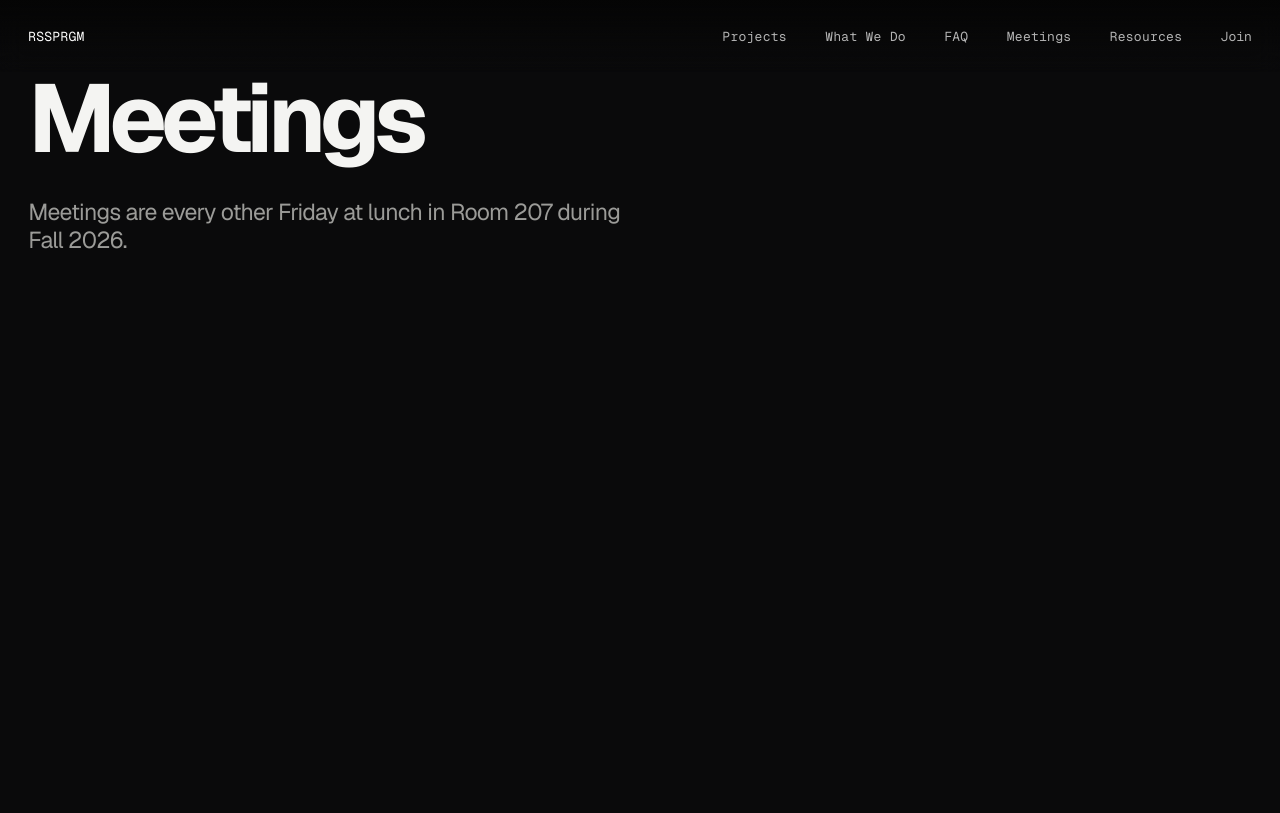
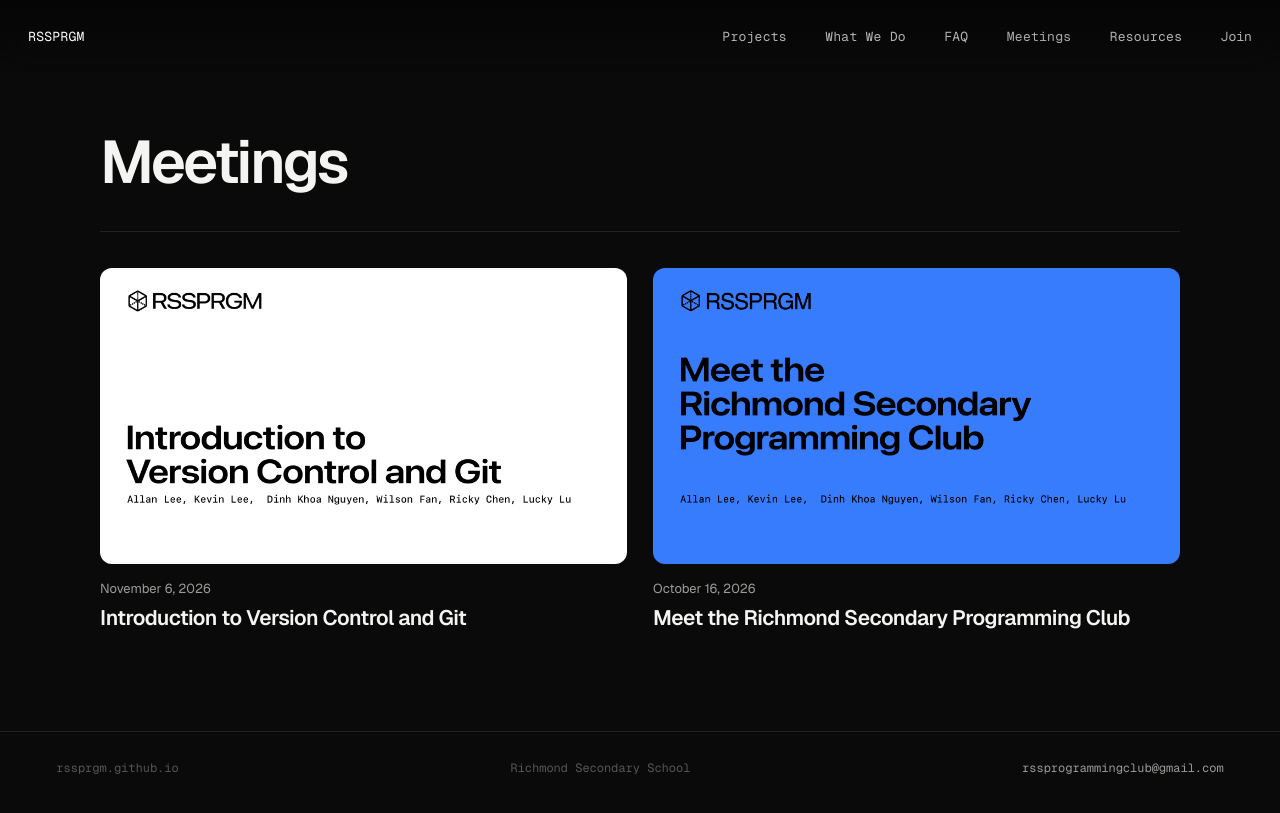
Before and after one commit to rssprgm/rssprgm.github.io, a Jekyll site: the page built from meetings.html, in a window 1280 px wide. Shown: the top 813 px of the page. Built offline with Jekyll 4.4.1, drawn with Linux system fonts in a browser that asks for light colours.

Commit message:
Unify page hierarchy, spacing, navigation, and footers

```diff
--- a/_includes/mobile-menu.html
+++ b/_includes/mobile-menu.html
@@ -12,8 +12,8 @@
       <a href="{{ home_url }}#what-we-do" data-mobile-menu-link>What We Do</a>
       <a href="{{ home_url }}#faq" data-mobile-menu-link>FAQ</a>
     {% endif %}
-    <a href="{{ meetings_url }}" data-mobile-menu-link>Meetings</a>
-    <a href="{{ resources_url }}" data-mobile-menu-link>Resources</a>
+    <a href="{{ meetings_url }}" {% if page.meeting %}aria-current="location"{% elsif page.canonical_path == "/meetings.html" %}aria-current="page"{% endif %} data-mobile-menu-link>Meetings</a>
+    <a href="{{ resources_url }}" {% if page.canonical_path == "/resources.html" %}aria-current="page"{% endif %} data-mobile-menu-link>Resources</a>
     <button type="button" data-open-join data-mobile-menu-link>Join</button>
   </nav>
 </div>
--- a/_includes/site-header.html
+++ b/_includes/site-header.html
@@ -14,8 +14,8 @@
         <a href="{{ home_url }}#what-we-do">What We Do</a>
         <a href="{{ home_url }}#faq">FAQ</a>
       {% endif %}
-      <a href="{{ meetings_url }}">Meetings</a>
-      <a href="{{ resources_url }}">Resources</a>
+      <a href="{{ meetings_url }}" {% if page.meeting %}aria-current="location"{% elsif page.canonical_path == "/meetings.html" %}aria-current="page"{% endif %}>Meetings</a>
+      <a href="{{ resources_url }}" {% if page.canonical_path == "/resources.html" %}aria-current="page"{% endif %}>Resources</a>
       <button type="button" data-open-join>Join</button>
     </nav>
     <button
--- a/_layouts/default.html
+++ b/_layouts/default.html
@@ -16,7 +16,7 @@
     <meta property="og:image:height" content="630" />
     <meta property="og:image:alt" content="Richmond Secondary Programming Club" />
     <meta name="twitter:card" content="summary_large_image" />
-    <meta name="theme-color" content="#f4f4f2" />
+    <meta name="theme-color" content="#0a0a0b" />
     <link rel="preconnect" href="https://fonts.googleapis.com" />
     <link rel="preconnect" href="https://fonts.gstatic.com" crossorigin />
     <link
@@ -42,6 +42,8 @@
 
     {{ content }}
 
+    {% include site-footer.html %}
+
     {% include join-dialog.html %}
     <script type="module" src="{{ '/main.js' | relative_url }}"></script>
   </body>
--- a/meetings.html
+++ b/meetings.html
@@ -1,15 +1,25 @@
 ---
 layout: default
 title: Meetings — Richmond Secondary Programming Club
-description: Fall 2026 meeting details and resources for the Richmond Secondary Programming Club.
+description: Browse Programming Club workshops, presentations, summaries, and session notes.
 canonical_path: /meetings.html
 is_home: false
 ---
-<main>
-  <section class="resources meetings-page" aria-labelledby="meetings-title">
-    <h1 id="meetings-title">Meetings</h1>
-    <p class="resources-lede">
-      Meetings are every other Friday at lunch in Room 207 during Fall 2026.
-    </p>
-  </section>
+{% assign sessions = site.pages | where: 'meeting', true | sort: 'meeting_date' | reverse %}
+<main class="meeting-catalogue page-content">
+  <div class="page-heading"><h1>Meetings</h1></div>
+  <div class="meeting-catalogue-grid">
+    {% for session in sessions %}
+    {% assign workshop = site.data[session.workshop] %}
+    <article class="meeting-card">
+      <a href="{{ session.url | relative_url }}" aria-labelledby="session-{{ session.workshop }}">
+        <div class="meeting-card-image"><img src="{{ session.poster | relative_url }}" alt="" width="1920" height="1080" /></div>
+        <div class="meeting-card-copy">
+          <p class="meeting-card-date"><time datetime="{{ session.meeting_date }}">{{ session.meeting_date | date: "%B %-d, %Y" }}</time></p>
+          <h2 id="session-{{ session.workshop }}">{{ workshop.title }}</h2>
+        </div>
+      </a>
+    </article>
+    {% endfor %}
+  </div>
 </main>
--- a/styles.css
+++ b/styles.css
@@ -1303,23 +1303,7 @@ html.js .faq-item[data-open="true"] .faq-answer {
 
 .resources {
   display: grid;
-  gap: clamp(32px, 4vw, 52px);
-}
-
-.resources h1 {
-  font-size: clamp(50px, 8vw, 96px);
-  line-height: 0.96;
-  letter-spacing: -0.06em;
-  font-weight: 650;
-}
-
-.resources-lede {
-  max-width: 600px;
-  margin-top: -16px;
-  color: var(--muted);
-  font-size: clamp(18px, 1.8vw, 24px);
-  line-height: 1.2;
-  letter-spacing: -0.03em;
+  gap: 36px;
 }
 
 .resource-category {
@@ -1879,3 +1863,18 @@ html.reduced-motion [data-component-list*="StaggeredFadeIn"] [data-staggered-ite
 .meeting-back a { display: inline-flex; align-items: center; gap: 3px; color: #8bbcf6; font-size: 16px; }
 .meeting-back svg { width: 14px; height: 14px; fill: none; stroke: currentColor; stroke-width: 2; stroke-linecap: round; stroke-linejoin: round; }
 .meeting-notes-scroll { height: 560px; max-height: 70svh; }
+
+/* Shared inner-page hierarchy; presentation cards retain their wider rail. */
+.page-content { max-width: 1080px; padding: 58px 0 100px; }
+.page-heading { padding-bottom: 36px; margin-bottom: 36px; border-bottom: 1px solid var(--line); }
+.page-heading h1, .meeting-detail .page-heading h1 { font-size: clamp(36px, 5vw, 60px); line-height: 1.08; font-weight: 600; letter-spacing: -.045em; margin: 0; }
+.resources .page-heading { margin-bottom: 0; }
+.meeting-heading { width: var(--shell); max-width: 1080px; margin: 58px auto 0; }
+.meeting-heading .meeting-back { padding: 0; margin: 0 0 24px; }
+.meeting-heading time { display: block; margin-top: 20px; color: var(--muted); font-size: 13px; }
+.nav a[aria-current], .mobile-menu-nav a[aria-current] { color: var(--text); }
+@media (max-width: 760px) {
+  .page-content { padding-top: 32px; padding-bottom: 64px; }
+  .page-heading { padding-bottom: 28px; margin-bottom: 28px; }
+  .meeting-heading { margin-top: 32px; margin-bottom: 0; }
+}
```
Also changed, not shown: index.html (+14 -19 lines), resources.html (+2 -5 lines), tests/join-dialog-markup.test.mjs (+13 -1 lines).
